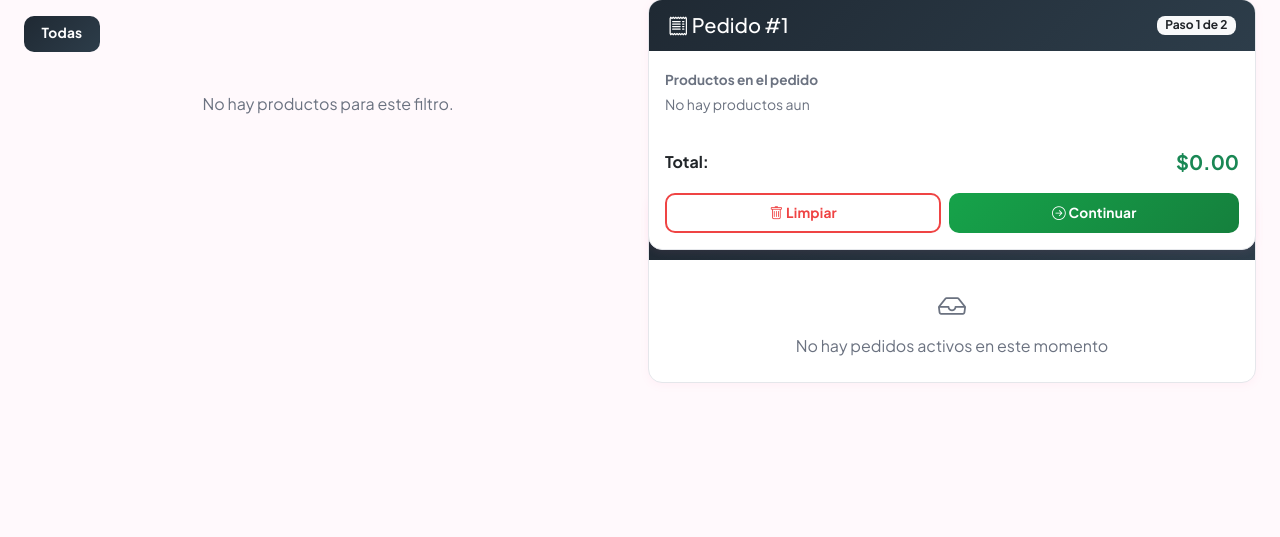
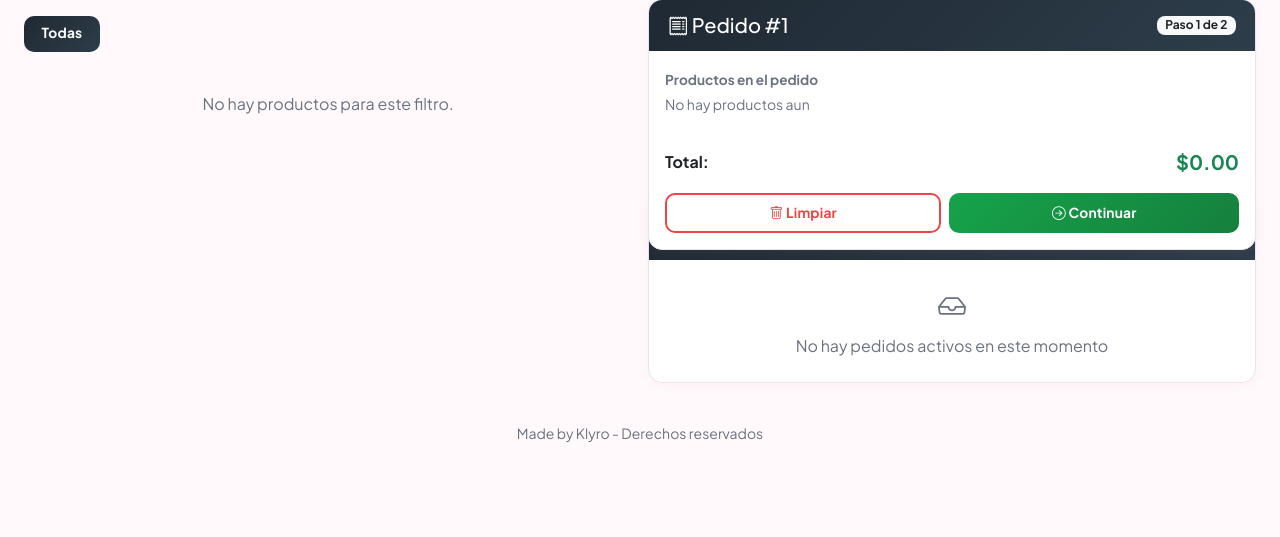
Before and after one commit to cristhianintriago/helarte-pos-system, a Flask app: page /pedidos in a window 1280 px wide. Shown: the part 185-722 px from the top of the page. Run offline with Flask 3, Linux system fonts and the light colour scheme; a user stored in the database is signed in; data that the repository does not hold is empty; some libraries are stand-ins or nearby versions.

Commit message:
refactor: mejora legibilidad y branding Klyro

```diff
--- a/models/models.py
+++ b/models/models.py
@@ -11,6 +11,7 @@ producto_sabores = db.Table(
     db.Column('producto_id', db.Integer, db.ForeignKey('productos.id'), primary_key=True),
     db.Column('sabor_id', db.Integer, db.ForeignKey('sabores.id'), primary_key=True)
 )
+# Relacion N:N: un producto puede tener multiples sabores y cada sabor pertenecer a multiples productos.
 
 
 # ==========================================
@@ -149,5 +150,6 @@ class Egreso(db.Model):
 class ConfiguracionSistema(db.Model):
     __tablename__ = 'configuracion_sistema'
 
+    # Tabla llave-valor para parametros operativos sin migrar esquema completo.
     clave = db.Column(db.String(80), primary_key=True)
     valor_entero = db.Column(db.Integer, nullable=True)
--- a/templates/base.html
+++ b/templates/base.html
@@ -152,6 +152,11 @@
       {% block contenido %}{% endblock %}
     </div>
 
+    <!-- BRANDING -->
+    <footer class="text-center text-muted small py-2">
+      Made by Klyro - Derechos reservados
+    </footer>
+
     <!-- TOAST -->
     <div
       class="toast-container position-fixed bottom-0 end-0 p-3"
```
Also changed, not shown: app.py (+8 -0 lines), routes/pedidos.py (+13 -3 lines), routes/reportes.py (+9 -0 lines), static/js/pedidos.js (+13 -0 lines), static/js/productos.js (+12 -0 lines).
